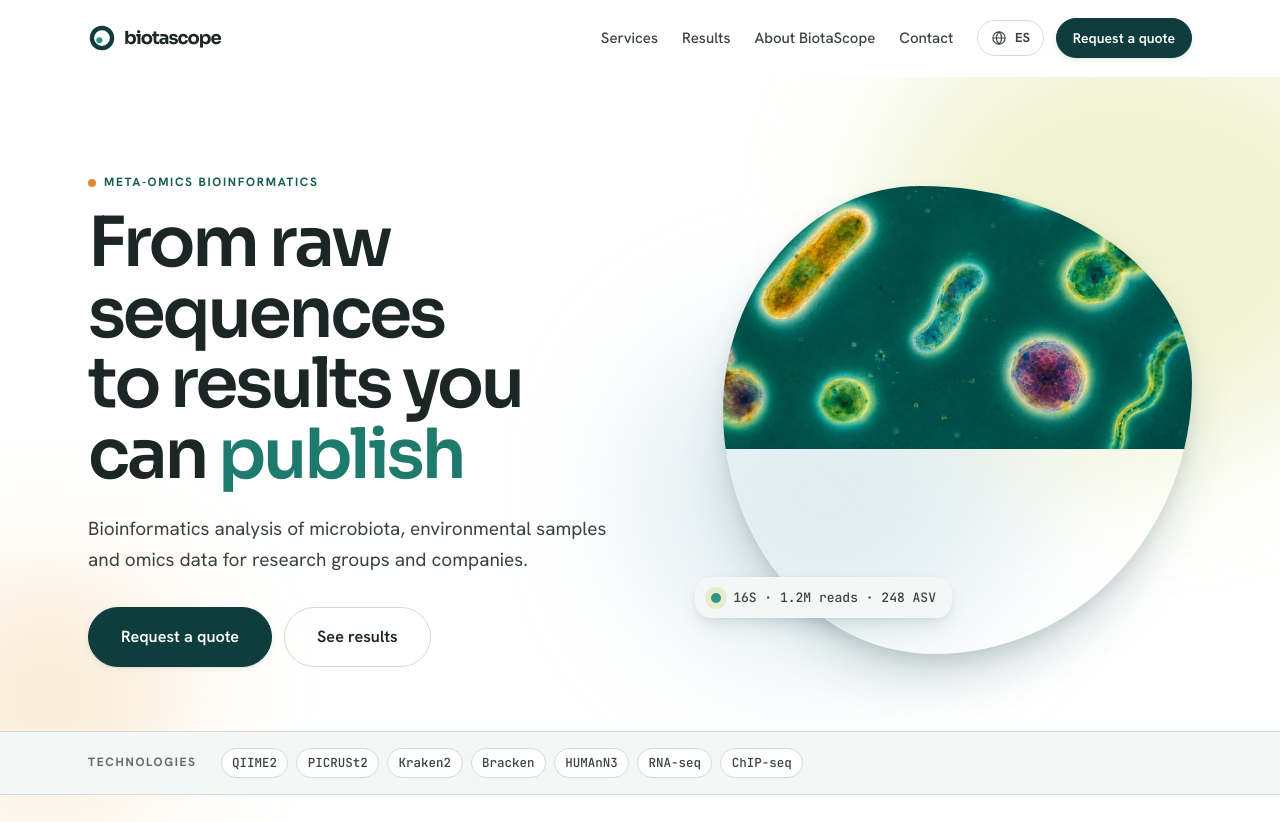
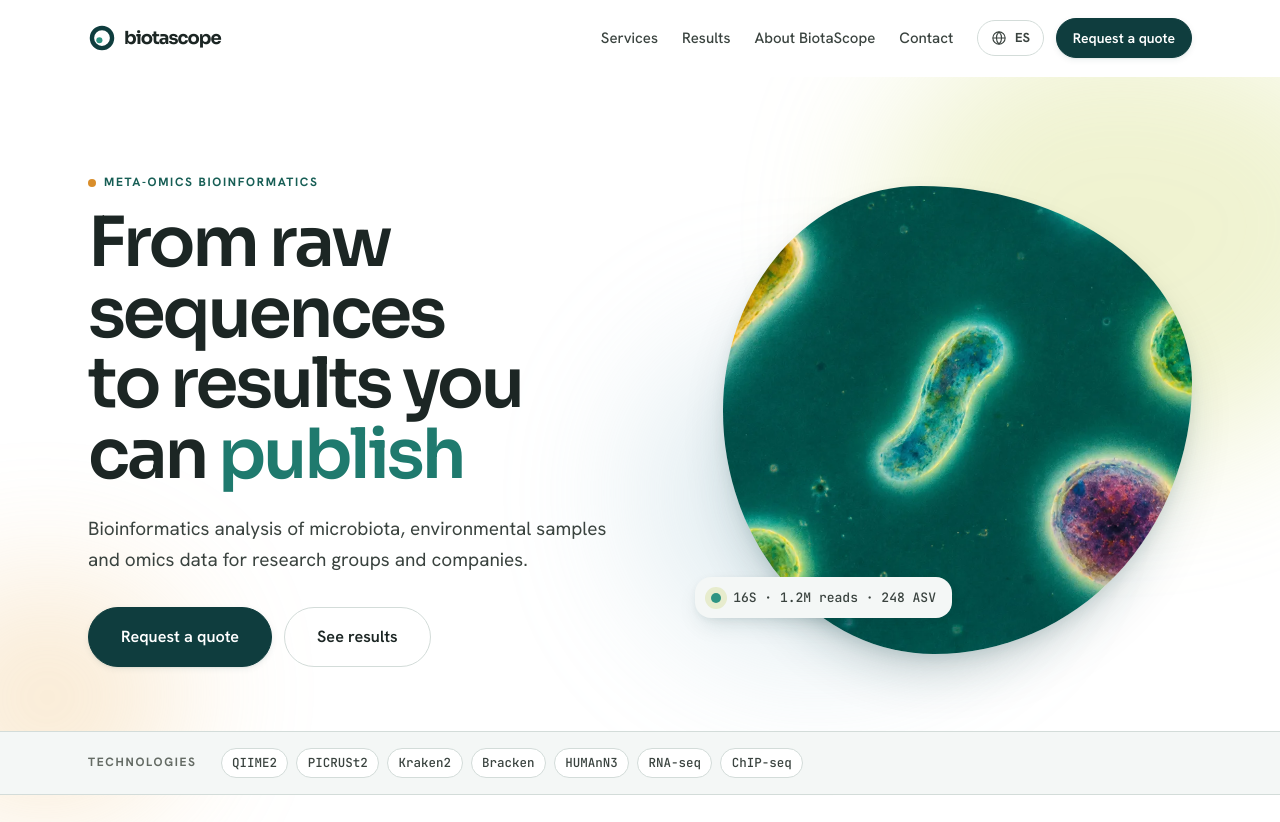
Before and after one commit to anmardom/biotascope, a website with bundled scripts: page index.html in a window 1280 px wide. Shown: the top 822 px of the page. Built offline with nearby package versions, Linux system fonts and the light colour scheme.

Commit message:
Corregir imágenes cortadas en los marcos del diseño

```diff
--- a/assets/styles.css
+++ b/assets/styles.css
@@ -369,6 +369,12 @@ p  { text-wrap: pretty; }
   overflow: hidden;
   box-shadow: var(--shadow-lg);
 }
+.hero-photo picture,
+.about-photo picture,
+.contact-photo picture {
+  position: absolute;
+  inset: 0;
+}
 .hero-photo img { width: 100%; height: 100%; object-fit: cover; }
 .hero-stat-chip {
   position: absolute; left: -28px; bottom: 36px;
@@ -445,6 +451,7 @@ p  { text-wrap: pretty; }
   align-items: center;
 }
 .about-photo {
+  position: relative;
   border-radius: var(--radius-xl);
   overflow: hidden;
   aspect-ratio: 4 / 3.4;
@@ -474,6 +481,7 @@ p  { text-wrap: pretty; }
 }
 .contact-copy p { margin-bottom: var(--space-6); }
 .contact-photo {
+  position: relative;
   border-radius: var(--radius-cell);
   overflow: hidden;
   width: 78%;
```
